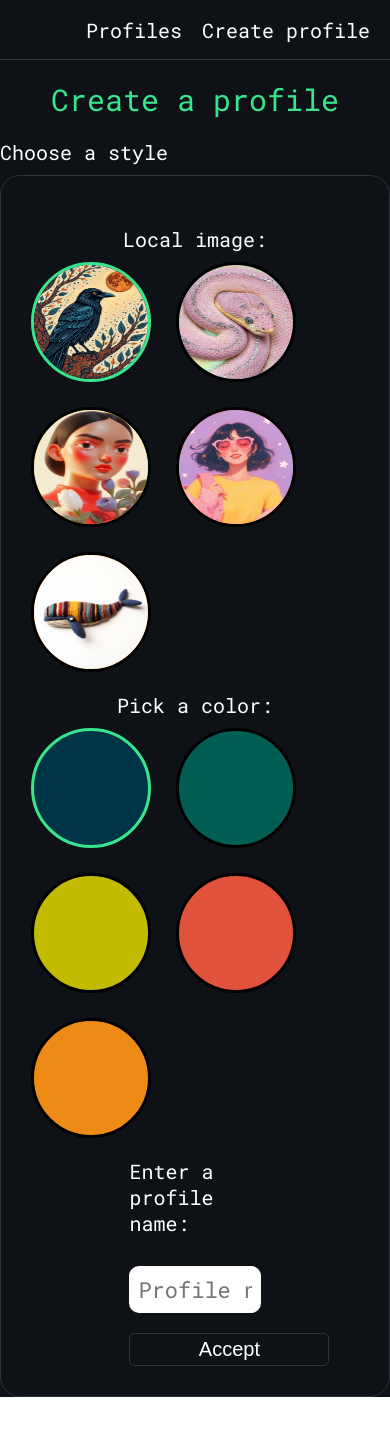
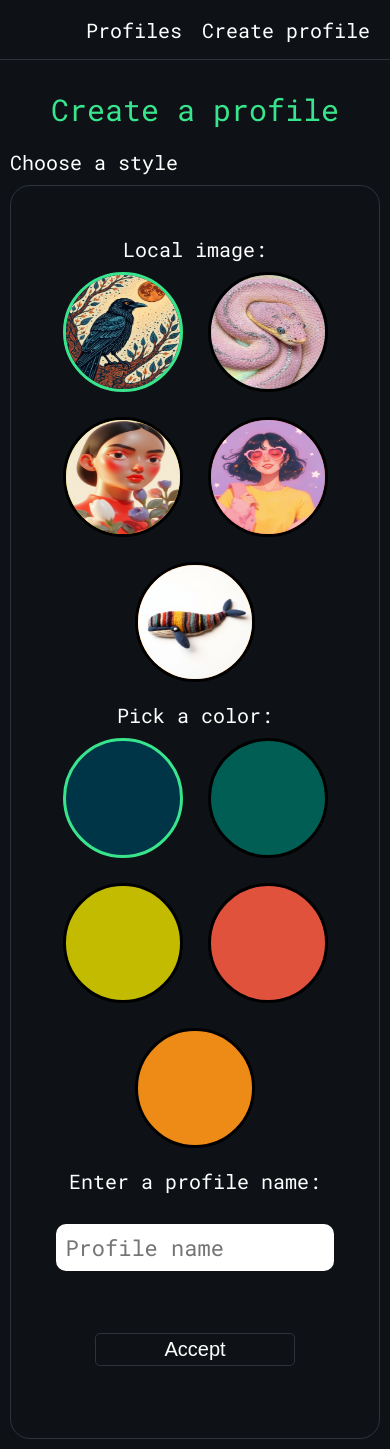
Before and after one commit to DavidAvila502/vue_todo, a Vue app: page /create-profile in a window 390 px wide. Before the commit the page ends 1397 px from the top, so only its background shows below. Built offline with nearby package versions, Linux system fonts and the light colour scheme; the HTML template or start-up script is replaced by a standard one.

Commit message:
structure refactored and responsive added

```diff
--- a/src/components/AvatarStyleSelector.vue
+++ b/src/components/AvatarStyleSelector.vue
@@ -1,14 +1,3 @@
-<template>
-  <div
-    @click="setNewProfileData"
-    class="avatar-style-selector-main-container"
-    :class="{ selected: isSelected }"
-    :style="{ backgroundColor: props.color }"
-  >
-    <img class="avatar-style-image" v-if="localImage" :src="localImage" :alt="index.toString()" />
-  </div>
-</template>
-
 <script setup lang="ts">
 import type { ProfileData } from '@/types/types'
 import { computed } from 'vue'
@@ -39,6 +28,17 @@ const isSelected = computed(() => {
 })
 </script>
 
+<template>
+  <div
+    @click="setNewProfileData"
+    class="avatar-style-selector-main-container"
+    :class="{ selected: isSelected }"
+    :style="{ backgroundColor: props.color }"
+  >
+    <img class="avatar-style-image" v-if="localImage" :src="localImage" :alt="index.toString()" />
+  </div>
+</template>
+
 <style scoped>
 .avatar-style-selector-main-container {
   display: flex;
--- a/src/views/CreateProfileView.vue
+++ b/src/views/CreateProfileView.vue
@@ -1,3 +1,52 @@
+<script setup lang="ts">
+import crowImage from '@/assets/images/crow.png'
+import pinkSnake from '@/assets/images/pink-snake.png'
+import redGirl from '@/assets/images/red-girl.png'
+import starGirl from '@/assets/images/star-girl.png'
+import whale from '@/assets/images/whale.png'
+import AvatarStyleSelector from '@/components/AvatarStyleSelector.vue'
+import type { ProfileData } from '@/types/types'
+import { computed, ref } from 'vue'
+
+const avatarSelectorData: { image: string; color: string }[] = [
+  { image: crowImage, color: '#003547' },
+  { image: pinkSnake, color: '#005E54' },
+  { image: redGirl, color: '#C2BB00' },
+  { image: starGirl, color: '#E1523D' },
+  { image: whale, color: '#ED8B16' },
+]
+
+const profileData = ref<ProfileData>({
+  localImage: avatarSelectorData[0].image,
+  solidColor: avatarSelectorData[0].color,
+  remoteImage: '',
+  profileName: '',
+})
+
+const profileDataErrors = ref({
+  profileName: computed(() => verifyProfileName(profileData.value.profileName)),
+})
+
+const verifyProfileName = (profileName: string | null) => {
+  if (profileName) {
+    return profileName.length <= 1 ? 'El nombre debe tener al menos dos caracteres.' : null
+  }
+
+  return null
+}
+
+const onUpdateProfile = (newProfileData: ProfileData) => {
+  profileData.value = newProfileData
+}
+
+const submitted = ref<boolean>(false)
+
+const handleSubmit = () => {
+  console.log('saved profile: ', profileData.value)
+  submitted.value = true
+}
+</script>
+
 <template>
   <div class="create-profile-main-container">
     <p class="main-title">Create a profile</p>
@@ -41,57 +90,27 @@
           placeholder="Profile name"
           v-model="profileData.profileName"
         />
+        <div class="form-alert-container">
+          <p class="form-errors" v-if="profileDataErrors.profileName">
+            {{ profileDataErrors.profileName }}
+          </p>
+        </div>
 
         <button class="profile-form-button" type="submit">Accept</button>
-
-        <p v-if="submitted" class="profile-created-text">¡Profile created!</p>
+        <div class="form-alert-container">
+          <p v-if="submitted" class="profile-created-text">¡Profile created!</p>
+        </div>
       </form>
     </div>
   </div>
 </template>
-
-<script setup lang="ts">
-import crowImage from '@/assets/images/crow.png'
-import pinkSnake from '@/assets/images/pink-snake.png'
-import redGirl from '@/assets/images/red-girl.png'
-import starGirl from '@/assets/images/star-girl.png'
-import whale from '@/assets/images/whale.png'
-import AvatarStyleSelector from '@/components/AvatarStyleSelector.vue'
-import type { ProfileData } from '@/types/types'
-import { ref } from 'vue'
-
-const avatarSelectorData: { image: string; color: string }[] = [
-  { image: crowImage, color: '#003547' },
-  { image: pinkSnake, color: '#005E54' },
-  { image: redGirl, color: '#C2BB00' },
-  { image: starGirl, color: '#E1523D' },
-  { image: whale, color: '#ED8B16' },
-]
-
-const profileData = ref<ProfileData>({
-  localImage: avatarSelectorData[0].image,
-  solidColor: avatarSelectorData[0].color,
-  remoteImage: '',
-  profileName: '',
-})
-
-const onUpdateProfile = (newProfileData: ProfileData) => {
-  profileData.value = newProfileData
-}
-
-const submitted = ref<boolean>(false)
-
-const handleSubmit = () => {
-  console.log('saved profile: ', profileData.value)
-  submitted.value = true
-}
-</script>
 
 <style scoped>
 .create-profile-main-container {
   min-height: 100vh;
   max-width: 1536px;
   margin: 0 auto;
+  padding: 10px;
 }
 
 .main-title {
@@ -133,6 +152,7 @@ const handleSubmit = () => {
   flex-wrap: wrap;
   flex-direction: row;
   gap: 25px;
+  justify-content: center;
 }
 
 .profile-form {
@@ -172,4 +192,19 @@ const handleSubmit = () => {
   font-size: 20px;
   text-align: center;
 }
+
+.form-errors {
+  font-family: 'Roboto Mono', monospace;
+  color: red;
+}
+
+.form-alert-container {
+  min-height: 22px;
+}
+
+@media (width < 1024px) {
+  .profile-form {
+    width: 90%;
+  }
+}
 </style>
```
